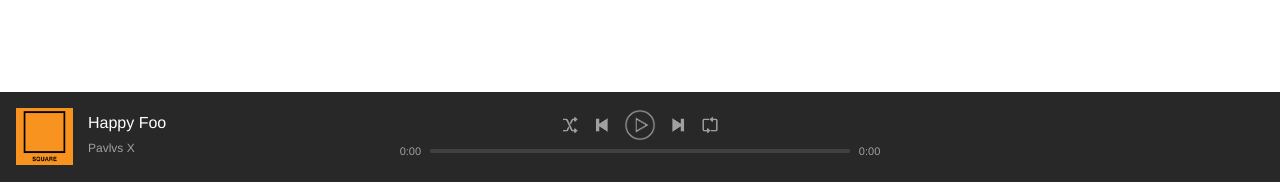
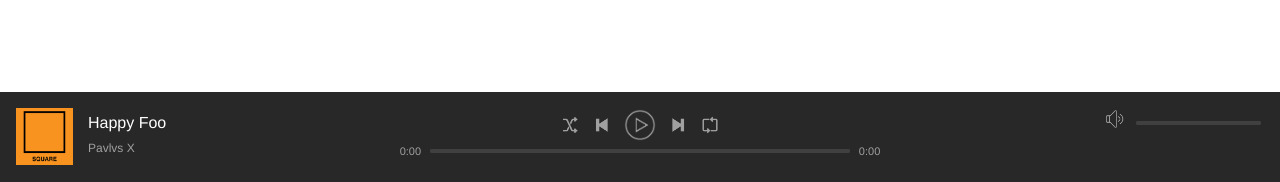
Before and after one commit to pavlvs/spoticlone, a PHP site: page / in a window 1280 px wide. Shown: the part 618-800 px from the top of the page. Run offline with PHP 8.4, Linux system fonts and the light colour scheme; the visitor is signed in with stand-in values (Sample User, id 1).

Commit message:
added and styled volumBar with volume button and progressBar

```diff
--- a/assets/css/style.css
+++ b/assets/css/style.css
@@ -128,3 +128,18 @@ body {
     font-size: 12px;
     color: #a0a0a0;
 }
+
+.volumeBar {
+    width: 180px;
+    position: absolute;
+    right: 0;
+}
+
+.volumeBar .progressBar {
+    width: 125px;
+}
+
+.nowPlayingRight {
+    position: relative;
+    margin-top: 15px;
+}
--- a/index.php
+++ b/index.php
@@ -56,7 +56,16 @@ if (isset($_SESSION['userLoggedIn'])) {
 					</div>
 				</div>
 			</div>
-			<div id="nowPlayingRight"></div>
+			<div id="nowPlayingRight">
+				<div class="volumeBar">
+					<button class="controlButton volume" title="volume button"><img src="assets/images/icons/volume.png" alt="volume button"></button>
+					<div class="progressBar">
+						<div class="progressBarBg">
+							<div class="progress"></div>
+						</div>
+					</div>
+				</div>
+			</div>
 		</div>
 	</div>
 </body>
```
